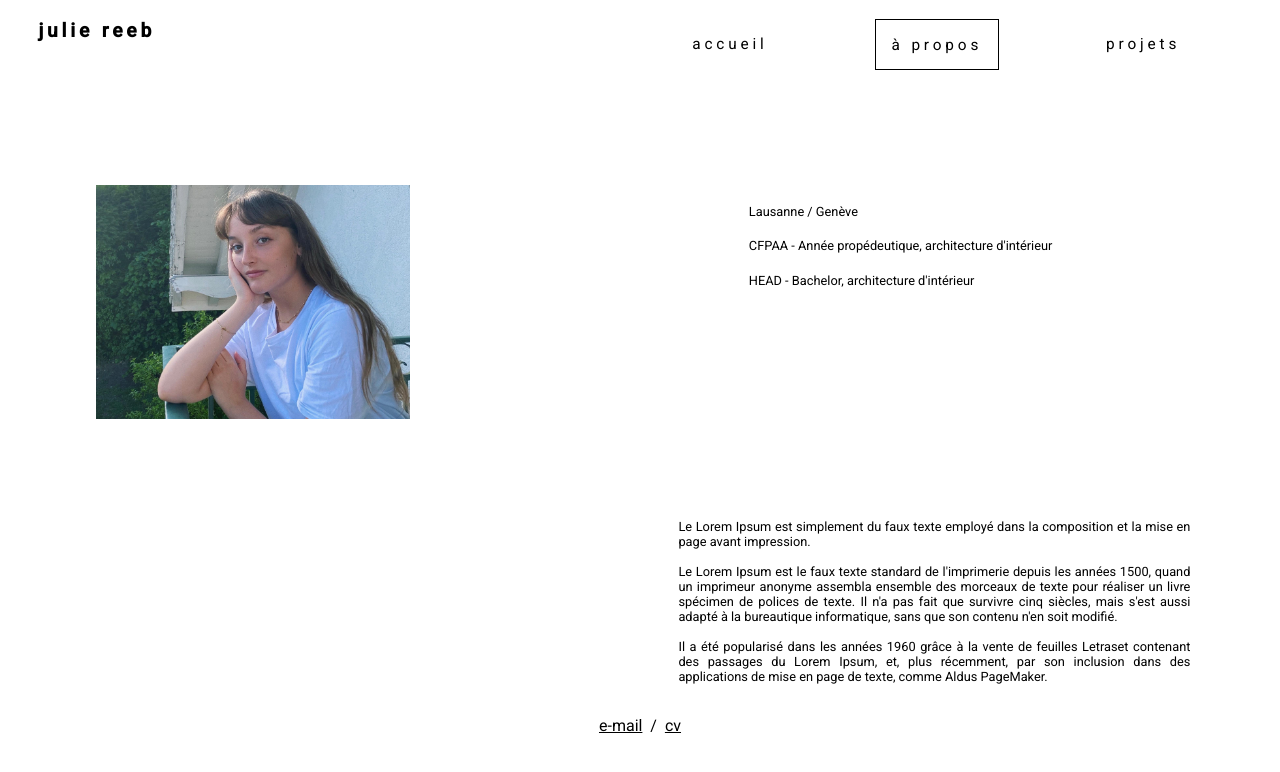
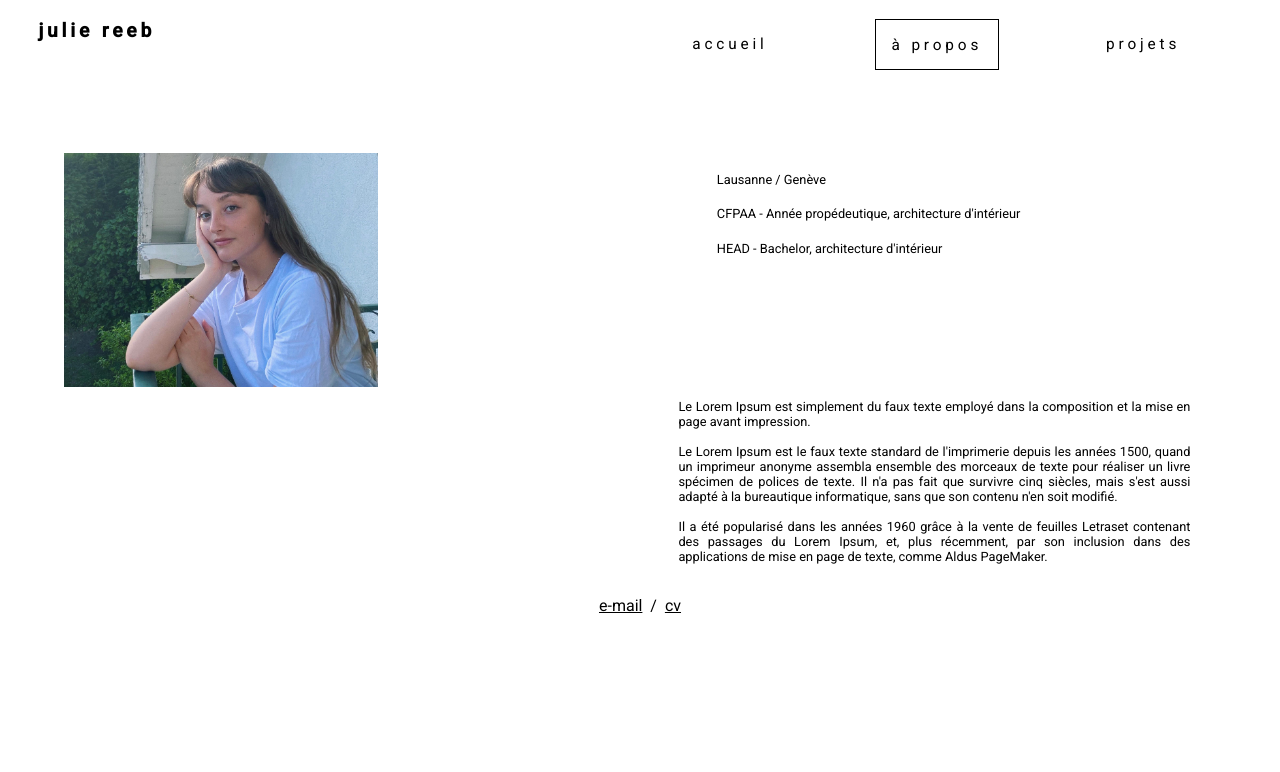
Before and after one commit to richmartins/julie-portfolio, a Jekyll site: the page built from _pages/02_about.html, in a window 1280 px wide. Shown: the top 772 px of the page. Built offline with Jekyll 4.4.1, drawn with Linux system fonts in a browser that asks for light colours.

Commit message:
[DONE] about page design

```diff
--- a/js/main.js
+++ b/js/main.js
@@ -45,8 +45,8 @@ $(document).ready(function () {
             modal.css('display', 'none');
         })
     }
+
     //modal
-
     $('#icon-burger').on('click', function(){
         $('.item-navbar').each(function(){
             if(this.className.includes('responsive')){
--- a/styles/main.css
+++ b/styles/main.css
@@ -193,7 +193,7 @@ a {
     flex-direction: row;
     width: 100%;
     justify-content: flex-start;
-    padding: 6em;
+    padding: 4em 1em .5em 4em;
 }
 
 .about-img {
```
